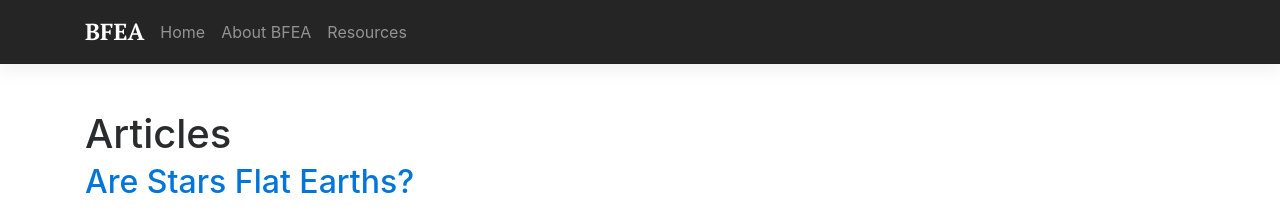
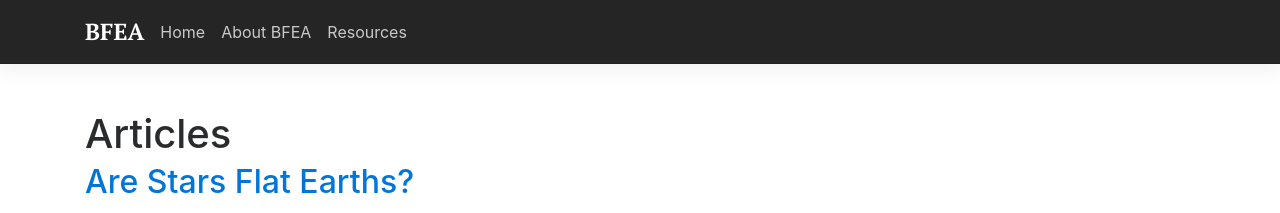
Before and after one commit to krussll/etsysimplicity, a Jekyll site: the page built from resources.md, in a window 1280 px wide. Shown: the top 213 px of the page. Built offline with Jekyll 4.4.1, drawn with Linux system fonts in a browser that asks for light colours; a script that is not in the unit is left out.

Commit message:
Update main.scss

```diff
--- a/css/main.scss
+++ b/css/main.scss
@@ -30,7 +30,7 @@ p {
   padding-right: .5rem;
   padding-left: .5rem;
   color: $nav-font;
-  opacity: 0.5;
+  opacity: 0.75;
 }
 
 .bd-navbar .navbar-nav .nav-link.active, .bd-navbar .navbar-nav .nav-link:hover, .navbar-brand, .navbar-brand:hover {
```
